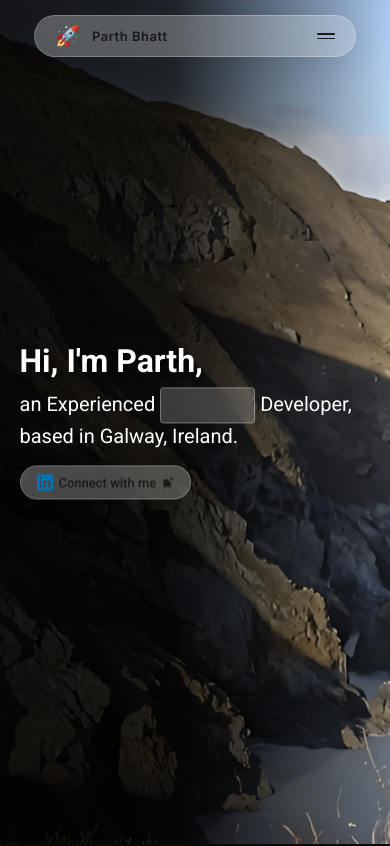
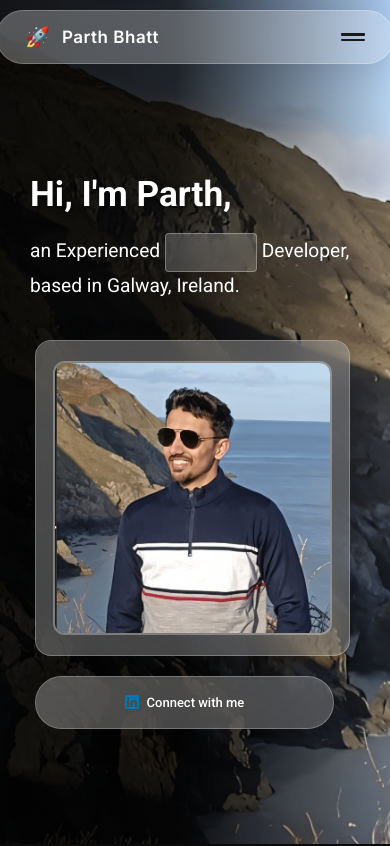
Before and after one commit to parthbhatt268/web-portfolio-2.0, a React (Create React App) app: page / in a window 390 px wide. Shown: the top 846 px of the page. Built offline with nearby package versions, Linux system fonts and the light colour scheme.

Commit message:
responsive hoeme page

```diff
--- a/src/components/Home/Home.css
+++ b/src/components/Home/Home.css
@@ -107,7 +107,7 @@
   border: 1px solid rgba(255, 255, 255, 0.3);
   border-radius: 50px;
   padding: 12px 24px;
-  color: #1a1a1a;
+  color: white;
   font-weight: 500;
   font-size: 16px;
   cursor: pointer;
@@ -147,51 +147,244 @@
   flex-shrink: 0;
 }
 
-.external-icon {
-  color: #1a1a1a;
-  flex-shrink: 0;
-  transition: transform 0.2s ease;
-}
+/* 11. Mobile-specific improvements */
+@media (max-width: 768px) {
+  .hero__content {
+    left: 20px;
+    right: 20px;
+    max-width: none;
+    top: 50%;
+    transform: translateY(-50%);
+    height: 100vh;
+    display: flex;
+    flex-direction: column;
+    justify-content: center;
+    padding-top: 80px; /* Room for navbar */
+  }
 
-.connect-button:hover .external-icon {
-  transform: translateX(2px) translateY(-2px);
-}
+  .hero__content h1 {
+    font-size: clamp(2.5rem, 8vw, 3rem);
+    margin-bottom: 1rem;
+    margin-left: 20px;
+  }
 
-/* 11. Responsive adjustments for connect button */
-@media (max-width: 768px) {
+  .hero__subtitle {
+    font-size: clamp(1.4rem, 5vw, 1.6rem);
+    line-height: 1.4;
+    margin-bottom: 2rem;
+    margin-left: 20px;
+  }
+
+  .rotating-text-inline {
+    padding: 0.3rem 0.6rem;
+    font-size: 1.1em;
+  }
+
+  .profile-card {
+    display: flex;
+    margin-bottom: 2rem;
+    width: 70vw;
+    max-width: 300px;
+    padding: 24px;
+  }
+
   .connect-button {
-    padding: 10px 20px;
+    padding: 12px 20px;
     font-size: 14px;
     gap: 8px;
-    margin-top: 20px;
-  }
-
-  .linkedin-icon {
-    width: 18px;
-    height: 18px;
-  }
-
-  .external-icon {
-    width: 14px;
-    height: 14px;
-  }
-}
-
-@media (max-width: 480px) {
-  .connect-button {
-    padding: 8px 16px;
-    font-size: 13px;
-    gap: 6px;
-    margin-top: 16px;
+    margin-top: 0;
+    width: fit-content;
+    text-align: center;
+    justify-content: center;
   }
 
   .linkedin-icon {
     width: 16px;
     height: 16px;
   }
+}
 
-  .external-icon {
-    width: 12px;
-    height: 12px;
+@media (max-width: 480px) {
+  .hero__content {
+    left: 15px;
+    right: 15px;
+    top: 50%;
+    padding-top: 70px;
+  }
+
+  .hero__content h1 {
+    font-size: clamp(2.2rem, 7vw, 2.8rem);
+    margin-bottom: 1.2rem;
+    margin-left: 15px;
+  }
+
+  .hero__subtitle {
+    font-size: clamp(1.2rem, 4.5vw, 1.4rem);
+    line-height: 1.5;
+    margin-bottom: 1.8rem;
+    margin-left: 15px;
+  }
+
+  .rotating-text-inline {
+    padding: 0.25rem 0.5rem;
+    font-size: 1em;
+  }
+
+  .profile-card {
+    margin-bottom: 1.5rem;
+    padding: 20px;
+    width: 70vw;
+    max-width: 280px;
+    margin: 10px 20px;
+  }
+
+  .profile-image img {
+    width: 275px;
+    height: 270px;
+  }
+
+  .connect-button {
+    padding: 18px 18px;
+    font-size: 13px;
+    color: white;
+    margin: 10px 20px;
+    width: 83%;
+    text-align: center;
+    justify-content: center;
+  }
+
+  .linkedin-icon {
+    width: 14px;
+    height: 14px;
   }
 }
+
+/* 12. Profile Card */
+.profile-card {
+  display: none; /* Hidden by default, only shown on mobile */
+  flex-direction: column;
+  align-items: center;
+  justify-content: center;
+  background: rgba(255, 255, 255, 0.2);
+  backdrop-filter: blur(20px);
+  -webkit-backdrop-filter: blur(20px);
+  border: 1px solid rgba(255, 255, 255, 0.3);
+  border-radius: 16px;
+  padding: 20px;
+  margin-bottom: 24px;
+  box-shadow: 0 8px 32px rgba(0, 0, 0, 0.1);
+  position: relative;
+  overflow: hidden;
+  width: 70vw;
+  max-width: 300px;
+}
+
+.profile-card::before {
+  content: '';
+  position: absolute;
+  top: 0;
+  left: 0;
+  right: 0;
+  bottom: 0;
+  background: linear-gradient(135deg, rgba(255, 255, 255, 0.1) 0%, rgba(255, 255, 255, 0.05) 100%);
+  border-radius: 16px;
+  pointer-events: none;
+  z-index: -1;
+}
+
+.profile-image {
+  flex-shrink: 0;
+  display: flex;
+  align-items: center;
+  justify-content: center;
+}
+
+.profile-image img {
+  width: 100px;
+  height: 265px;
+  border-radius: 12px;
+  object-fit: cover;
+  border: 2px solid rgba(255, 255, 255, 0.3);
+}
+
+/* 13. Mobile Profile Card */
+@media (max-width: 768px) {
+  .profile-card {
+    display: flex;
+    margin-bottom: 2rem;
+    width: 70vw;
+    max-width: 300px;
+    padding: 24px;
+  }
+
+  .profile-image img {
+    width: 120px;
+    height: 180px;
+  }
+
+  .connect-button {
+    padding: 12px 20px;
+    font-size: 14px;
+    gap: 8px;
+    margin-top: 0;
+    width: fit-content;
+  }
+
+  .linkedin-icon {
+    width: 16px;
+    height: 16px;
+  }
+}
+
+@media (max-width: 480px) {
+  .profile-card {
+    margin-bottom: 1.5rem;
+    padding: 20px;
+    width: 70vw;
+    max-width: 280px;
+    margin: 10px 20px
+  }
+
+  .profile-image img {
+    width: 275px;
+    height: 270px;
+  }
+
+  .connect-button {
+    padding: 18px 18px;
+    font-size: 13px;
+    color: white;
+    margin: 10px 20px;
+    width: 83%
+  }
+
+  .linkedin-icon {
+    width: 14px;
+    height: 14px;
+  }
+}
+
+/* 13. Desktop Profile Card */
+@media (min-width: 769px) {
+  .profile-card {
+    max-width: 450px;
+    padding: 20px 24px;
+  }
+
+  .profile-image img {
+    width: 70px;
+    height: 70px;
+  }
+
+  .profile-info h3 {
+    font-size: 20px;
+  }
+
+  .profile-info p {
+    font-size: 15px;
+  }
+
+  .profile-info p:last-child {
+    font-size: 13px;
+  }
+}
--- a/src/components/Home/Home.jsx
+++ b/src/components/Home/Home.jsx
@@ -3,6 +3,7 @@ import '../Effects/RotatingText/RotatingText.css';
 import './Home.css';
 import RotatingText from '../Effects/RotatingText/RotatingText';
 import desktopBg from '../../assets/images/desktop-bg-half.png';
+import profileImage from '../../assets/images/mobile-bg.png';
 
 const roles = ['software', 'full-stack', 'frontend', 'backend'];
 
@@ -33,8 +34,16 @@ const Home = () => {
             transition={{ type: 'spring', damping: 30, stiffness: 400 }}
             rotationInterval={2000}
           />{' '}
-          Developer, based in Galway, Ireland.
+          Developer, <br/>
+          based in Galway, Ireland.
         </p>
+
+        {/* Profile Card */}
+        <div className="profile-card">
+          <div className="profile-image">
+            <img src={profileImage} alt="Parth Bhatt" />
+          </div>
+        </div>
 
         {/* Connect with me button */}
         <button className="connect-button" onClick={handleConnectClick}>
@@ -42,9 +51,6 @@ const Home = () => {
             <path d="M20.447 20.452h-3.554v-5.569c0-1.328-.027-3.037-1.852-3.037-1.853 0-2.136 1.445-2.136 2.939v5.667H9.351V9h3.414v1.561h.046c.477-.9 1.637-1.85 3.37-1.85 3.601 0 4.267 2.37 4.267 5.455v6.286zM5.337 7.433c-1.144 0-2.063-.926-2.063-2.065 0-1.138.92-2.063 2.063-2.063 1.14 0 2.064.925 2.064 2.063 0 1.139-.925 2.065-2.064 2.065zm1.782 13.019H3.555V9h3.564v11.452zM22.225 0H1.771C.792 0 0 .774 0 1.729v20.542C0 23.227.792 24 1.771 24h20.451C23.2 24 24 23.227 24 22.271V1.729C24 .774 23.2 0 22.222 0h.003z"/>
           </svg>
           <span>Connect with me</span>
-          <svg className="external-icon" width="16" height="16" viewBox="0 0 24 24" fill="currentColor">
-            <path d="M18 13v6a2 2 0 0 1-2 2H5a2 2 0 0 1-2-2V8a2 2 0 0 1 2-2h6M15 3h6v6M10 14L21 3"/>
-          </svg>
         </button>
       </div>
     </div>
--- a/src/components/Navbar/Navbar.css
+++ b/src/components/Navbar/Navbar.css
@@ -79,8 +79,8 @@
 .nav-brand {
   display: flex;
   align-items: center;
-  color: #1a1a1a;
-  font-weight: 600;
+  color: white;
+  font-weight: 500;
   font-size: 16px;
   letter-spacing: 0.5px;
 }
@@ -224,39 +224,44 @@
 /* 9. Mobile Styles */
 @media (max-width: 767px) {
   .nav {
-    top: 15px;
+    top: 10px;
   }
 
   .nav-pill {
-    min-width: 320px;
-    padding: 10px 24px;
+    min-width: 380px;
+    padding: 16px 32px;
   }
 
   .nav-brand {
-    font-size: 14px;
+    font-size: 18px;
+    font-weight: 600;
   }
 
   .nav-icon {
-    font-size: 18px;
+    font-size: 22px;
   }
 
   .hamburger {
-    width: 18px;
-    height: 14px;
+    width: 24px;
+    height: 20px;
   }
 
   .hamburger span {
-    height: 1.5px;
+    height: 2.5px;
   }
 }
 
 @media (max-width: 480px) {
   .nav-pill {
-    min-width: 280px;
-    padding: 8px 20px;
+    min-width: 340px;
+    padding: 14px 28px;
   }
 
   .nav-brand {
-    font-size: 13px;
+    font-size: 17px;
+  }
+
+  .nav-icon {
+    font-size: 20px;
   }
 }
```
Also changed, not shown: src/assets/images/mobile.png (added).
